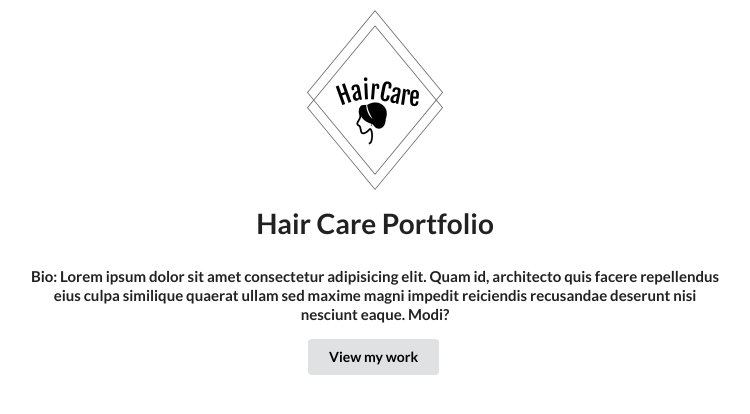
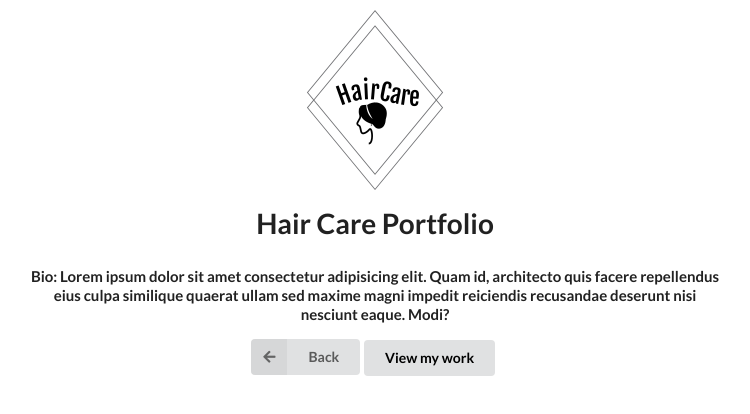
Before and after one commit to build-week-haircare/FE, a React (Create React App) app in the folder hair-care/: page /portfolio in a window 1280 px wide. Shown: the top 414 px of the page, without its empty margins (265-1015 px from the left). Built offline with nearby package versions, Linux system fonts and the light colour scheme.

Commit message:
added a button on the portfolio page to go back to the home page if the user decides

```diff
--- a/hair-care/src/components/HairStylistPortfolioPage/HairStylistPortfolio.js
+++ b/hair-care/src/components/HairStylistPortfolioPage/HairStylistPortfolio.js
@@ -14,6 +14,12 @@ function HairStylistPortfolio() {
         sed maxime magni impedit reiciendis recusandae deserunt nisi nesciunt
         eaque. Modi?
       </h4>
+      <NavLink to={`/`}>
+        <button class="ui left labeled icon button">
+          <i class="left arrow icon"></i>
+          Back
+        </button>
+      </NavLink>
       <div class="ui animated fade button" tabindex="0">
         <NavLink to={`/hairstylistpage`}>
           <div class="visible content">View my work</div>
```
